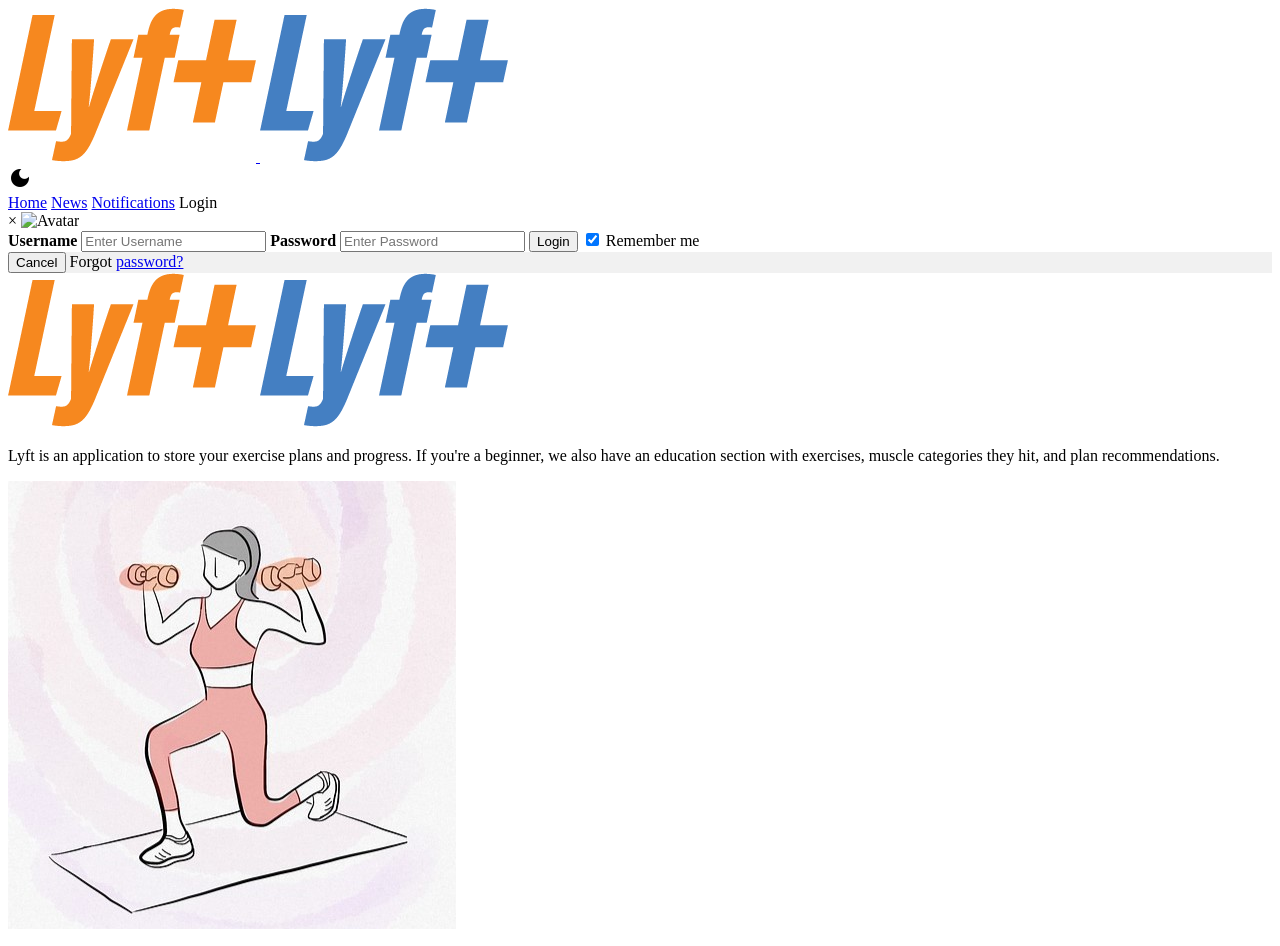
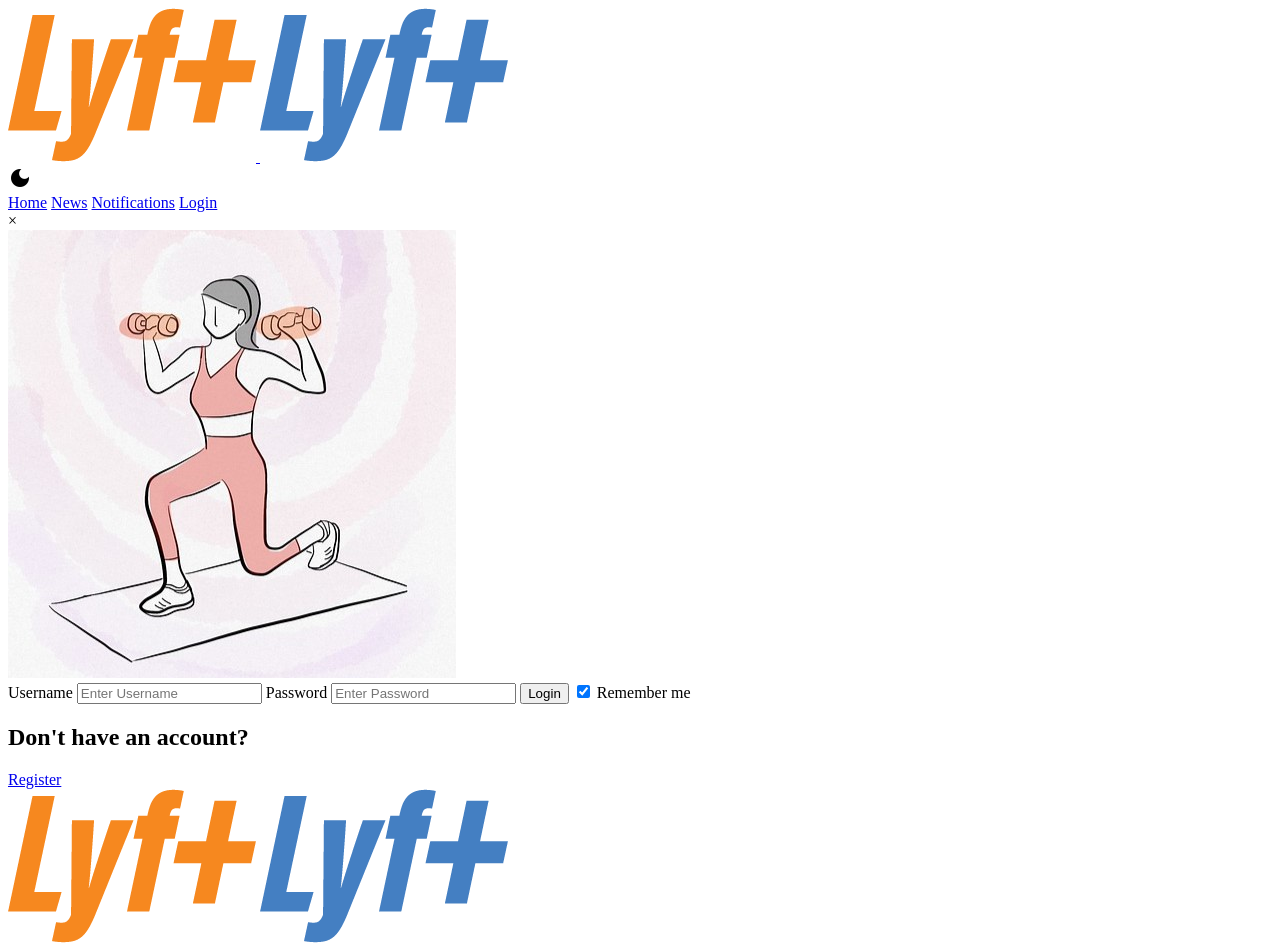
Before and after one commit to blissfulsaint/lyft, a website built with Vite: page src/index.html in a window 1280 px wide. Shown: the top 946 px of the page. Built offline with nearby package versions, Linux system fonts and the light colour scheme; files whose address does not match are found by name.

Commit message:
login form completed

```diff
--- a/src/index.html
+++ b/src/index.html
@@ -22,30 +22,30 @@
     <!-- Login Modal -->
     <div id="id01" class="modal">
 
-        <form class="modal-content animate" action="/action_page.php" method="post">
+        <div class="modal-content animate">
+            <span onclick="document.getElementById('id01').style.display='none'" class="close" title="Close Form">&times;</span>
             <div class="imgcontainer">
-            <span onclick="document.getElementById('id01').style.display='none'" class="close" title="Close Modal">&times;</span>
-            <img src="img_avatar2.png" alt="Avatar" class="avatar">
+                <img src="images/placeholder.jpg" alt="Avatar" class="avatar">
             </div>
 
             <div class="container">
-            <form action="/src/client/index.html" method="post">
-                <label for="uname"><b>Username</b></label>
+                <form action="/src/client/index.html" method="post" id="login">
+                    <label for="uname">Username</label>
                     <input type="text" placeholder="Enter Username" name="uname" required>
-                <label for="psw"><b>Password</b></label>
+                    <label for="psw">Password</label>
                     <input type="password" placeholder="Enter Password" name="psw" required>
                     <button type="submit">Login</button>
                     <label>
-                <input type="checkbox" checked="checked" name="remember"> Remember me
+                    <input type="checkbox" checked="checked" name="remember"> <span>Remember me</span>
                     </label>
                 </form>
+
+                <div class="container">
+                    <h2>Don't have an account?</h2>
+                    <span class="reg"><a href="#">Register</a></span>
                 </div>
-
-          <div class="container" style="background-color:#f1f1f1">
-            <button type="button" onclick="document.getElementById('id01').style.display='none'" class="cancelbtn">Cancel</button>
-            <span class="psw">Forgot <a href="#">password?</a></span>
             </div>
-        </form>
+        </div>
     </div>
 
     <!-- Body section -->
--- a/src/partials/nav.html
+++ b/src/partials/nav.html
@@ -2,5 +2,5 @@
     <a href="#home">Home</a>
     <a href="#news">News</a>
     <a href="#notification">Notifications</a>
-    <a onclick="document.getElementById('id01').style.display='block'">Login</a>
+    <a href="#" onclick="document.getElementById('id01').style.display='block'">Login</a>
 </div>
--- a/src/scss/block/_main.scss
+++ b/src/scss/block/_main.scss
@@ -84,69 +84,3 @@ main {
     text-align: center;
     font-size: 1.2em;
 }
-
-
-/* The Modal (background) */
-.modal {
-    display: none; /* Hidden by default */
-    position: fixed; /* Stay in place */
-    z-index: 1; /* Sit on top */
-    left: 0;
-    top: 0;
-    width: 100%; /* Full width */
-    height: 100%; /* Full height */
-    overflow: auto; /* Enable scroll if needed */
-    background-color: rgb(0,0,0); /* Fallback color */
-    background-color: rgba(0,0,0,0.4); /* Black w/ opacity */
-    padding-top: 60px;
-  }
-  /* Modal Content/Box */
-.modal-content {
-    background-color: #fefefe;
-    margin: 5% auto 15% auto; /* 5% from the top, 15% from the bottom and centered */
-    border: 1px solid #888;
-    width: 80%; /* Could be more or less, depending on screen size */
-  }
-
-  /* The Close Button (x) */
-  .close {
-    position: absolute;
-    right: 25px;
-    top: 0;
-    color: #000;
-    font-size: 35px;
-    font-weight: bold;
-  }
-
-  .close:hover,
-  .close:focus {
-    color: red;
-    cursor: pointer;
-  }
-
-  /* Add Zoom Animation */
-//   .animate {
-//     -webkit-animation: animatezoom 0.6s;
-//     animation: animatezoom 0.6s
-//   }
-
-//   @-webkit-keyframes animatezoom {
-//     from {-webkit-transform: scale(0)}
-//     to {-webkit-transform: scale(1)}
-//   }
-
-//   @keyframes animatezoom {
-//     from {transform: scale(0)}
-//     to {transform: scale(1)}
-//   }
-
-//   /* Change styles for span and cancel button on extra small screens */
-//   @media screen and (max-width: 300px) {
-//     span.psw {
-//        display: block;
-//        float: none;
-//     }
-//     .cancelbtn {
-//        width: 100%;
-//     }
-//   }
--- a/src/scss/block/_nav.scss
+++ b/src/scss/block/_nav.scss
@@ -21,3 +21,128 @@ nav {
         font-size: 1.3em;
     }
 }
+
+/* The Modal (background) */
+.modal {
+    display: none; /* Hidden by default */
+    position: fixed; /* Stay in place */
+    z-index: 1; /* Sit on top */
+    left: 0;
+    top: 0;
+    width: 100%; /* Full width */
+    height: 100%; /* Full height */
+    overflow: auto; /* Enable scroll if needed */
+    background-color: rgb(0,0,0); /* Fallback color */
+    background-color: rgba(0,0,0,0.4); /* Black w/ opacity */
+    padding-top: 60px;
+  }
+  /* Modal Content/Box */
+.modal-content {
+    background-color: #fefefe;
+    margin: auto; /* 5% from the top, 15% from the bottom and centered */
+    border: 2px solid $primary-color-light;
+    width: 80%; /* Could be more or less, depending on screen size */
+    max-width: 30em;
+    border-radius: 2em;
+    padding: 1em;
+    transition: .2s;
+    .imgcontainer {
+        max-width: 13em;
+        max-height: 13em;
+        margin: 0 auto;
+        img {
+            display: block;
+            margin: 0 auto;
+            border-radius: 1em;
+        }
+    }
+    .container {
+        margin-left: 1em;
+        font-size: 1.2em;
+        margin: 0 auto;
+        width: fit-content;
+        label, input {
+            display: block;
+            input {
+                display: inline;
+            }
+        }
+        label {
+            margin-top: .7em;
+        }
+        input {
+            border: 1px solid $primary-color-light;
+            font-size: .9em;
+            font-weight: lighter;
+        }
+        button {
+            border: none;
+            background-color: $primary-color-light;
+            color: white;
+            transition: $hover-transition;
+            font-size: 1em;
+            margin: 1em auto 0;
+            display: block;
+            width: 100%;
+            &:hover {
+                cursor: pointer;
+                color: $primary-color-light;
+                background-color: $hover-color;
+            }
+        }
+        input:not(input[type='checkbox']), button {
+            padding: .4em .6em;
+            border-radius: .4em;
+            width: 100%;
+        }
+        h2 {
+            font-size: .8em;
+            margin-top: 1em;
+        }
+        a {
+            background-color: transparent;
+            color: $primary-color-light;
+            font-size: .8em;
+            padding: 0;
+            margin: 0 auto;
+            &:hover {
+                text-decoration: underline;
+            }
+        }
+    }
+}
+
+  /* The Close Button (x) */
+.close {
+    color: #000;
+    font-size: 35px;
+    font-weight: bold;
+    transition: $hover-transition;
+    width: 40px;
+    display: block;
+    text-align: center;
+    margin: 0 5px auto auto;
+}
+
+.close:hover,
+.close:focus {
+    color: $primary-color-light;
+    cursor: pointer;
+}
+
+  /* Add Zoom Animation */
+.animate {
+  -webkit-animation: animatezoom 0.6s;
+  animation: animatezoom 0.6s
+
+}
+
+@-webkit-keyframes animatezoom {
+  from {-webkit-transform: scale(0)}
+  to {-webkit-transform: scale(1)}
+}
+
+@keyframes animatezoom {
+from {transform: scale(0)}
+to {transform: scale(1)}
+}
--- a/src/scss/composition/_typography.scss
+++ b/src/scss/composition/_typography.scss
@@ -27,7 +27,7 @@ h1, h2, h3, h4, span.head1 {
     font-weight: 400;
 }
 
-p, li, a, span, footer, button {
+p, li, a, span, footer, button, label {
     font-family: $paragraph-font;
     font-weight: 400;
 }
```
Also changed, not shown: src/scss/composition/_theme.scss (+24 -0 lines). Lines whose indentation alone changed are shown as unchanged.
